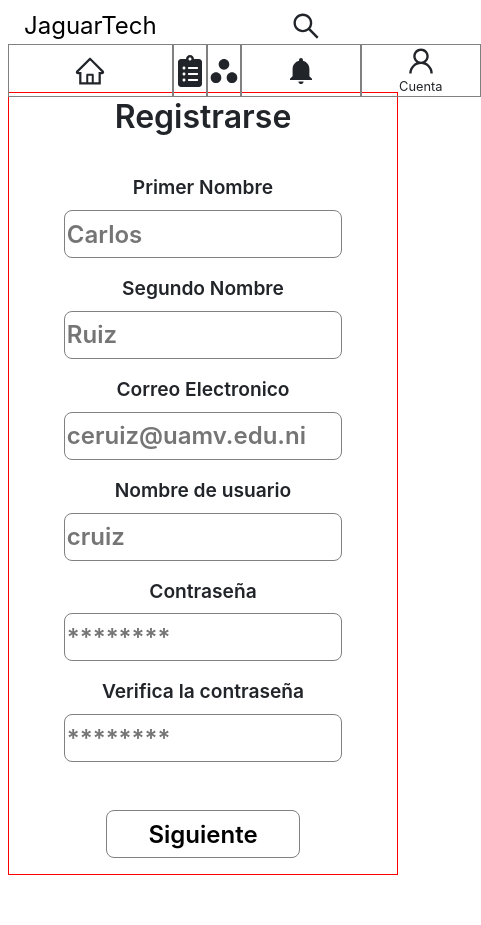
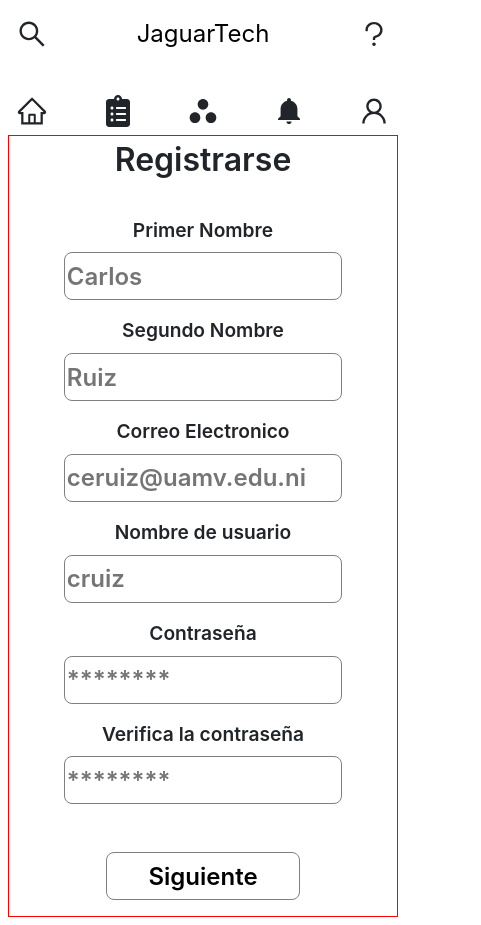
Before and after one commit to Sircarlosruiz/ForoJaguarTechFrontend, a React (Create React App) app: page /sign-up in a window 390 px wide. Shown: the whole page, 481 px wide, since content can reach past the window. Before the commit the page ends 883 px from the top, so only its background shows below. Built offline with nearby package versions, Linux system fonts and the light colour scheme; no server answers.

Commit message:
[add] final style in navigation bar in mobile view

```diff
--- a/src/routes/navigation/Navigation-Header.component.jsx
+++ b/src/routes/navigation/Navigation-Header.component.jsx
@@ -33,7 +33,6 @@ const NavigationHeader = () => {
   //Effects
   useEffect(() => {
     currentUser && setShowSignInModal(false);
-
   }, [currentUser]);
 
   //callbacks functions
@@ -61,15 +60,32 @@ const NavigationHeader = () => {
   };
 
   useOnClickOutside(signInModalRef, hideModal);
+
   return (
     <div className="navigation">
+      <div className="menu-container">
+        <div className="top-menu">
+          <div className="search-bar">
+            <AiOutlineSearch className="icon-search-bar" />
 
-      <div className="menu-container">
+            <input
+              type="text"
+              name="input-search"
+              className="input-search-bar"
+            />
+          </div>
 
           <Link to={"/"}>
             <div className="logo">JaguarTech</div>
           </Link>
 
+          <div className="add-question">
+            <AiOutlineQuestion className="icon-question-mark" />
+            <label className="text-question">Añade tu pregunta</label>
+          </div>
+        </div>
+
+        <div className="bottom-menu">
           <div className="icon-home">
             <AiOutlineHome />
           </div>
@@ -84,11 +100,6 @@ const NavigationHeader = () => {
 
           <div className="icon-notifications">
             <IoMdNotifications />
-        </div>
-
-        <div className="search-bar">
-          <AiOutlineSearch className="icon-search-bar" />
-          <input type="text" name="input-search" className="input-search-bar" />
           </div>
 
           {!currentUser ? (
@@ -111,22 +122,17 @@ const NavigationHeader = () => {
             </>
           )}
 
-        <div className="add-question">
-          <AiOutlineQuestion className="icon-question-mark" />
-          <label className="text-question">Añade tu pregunta</label>
         </div>
 
         <ModalContainer
           show={showSignInModal}
           className={"modal-container signIn"}
-          component={<SignIn/>}
+          component={<SignIn />}
           modalRef={signInModalRef}
         />
-
       </div>
 
       <Outlet />
-
     </div>
   );
 };
--- a/src/routes/navigation/Navigation-Header.component.scss
+++ b/src/routes/navigation/Navigation-Header.component.scss
@@ -28,8 +28,8 @@
         padding-bottom: 0;
       }
 
-      height: 20rem;
-      width: 20rem;
+      height: auto;
+      width: auto;
       top: 4.5rem;
       right: 1rem;
       flex-flow: column;
@@ -58,6 +58,12 @@
       width: 1.5rem;
       height: 1.5rem;
     }
+
+    .nav-links{
+      display: flex;
+      justify-content: space-between;
+      align-items: center;
+      width: 25vw;
 
       .icon-home {
         display: flex;
@@ -102,6 +108,9 @@
           height: 2rem;
         }
       }
+
+    }
+
 
     .search-bar {
       display: flex;
@@ -153,111 +162,160 @@
 }
 //MOBILE
 @media (max-width: $break-mobileLarge) {
+
   .navigation {
     width: 100vw;
 
-    .menu-container {
-      display: grid;
-      grid-template-columns: repeat(5, 1fr);
-      grid-template-rows: repeat(2, 1fr);
-      grid-column-gap: 0px;
-      grid-row-gap: 0px;
-      place-items: center;
-      height: 10vh;
+    .menu-container{
+      display: flex;
+      flex-direction: column;
+      justify-content: space-between;
+      align-items: center;
+      width: 100vw;
+      height: 15vh;
 
-      .logo {
-        grid-area: 1 / 1 / 2 / 3;
-        margin-right: 1rem;
-        font-size: 1.5rem;
+      svg{
+        width: 2rem;
+        height: 2rem;
       }
-      .search-bar {
-        grid-area: 1 / 4 / 2 / 6;
-        margin-left: 3rem;
 
-        .input-search-bar {
+      .top-menu{
+        display: flex;
+        flex-direction: row;
+        justify-content: space-between;
+        align-items: center;
+        width: 100vw;
+        padding: 0.5rem;
+
+
+      .search-bar{
+        width: auto;
+        height: auto;
+
+        .icon-search-bar{
+          width: 2rem;
+          height: 2rem;
+          margin: 0;
+          position: relative;
+
+        }
+
+        .input-search-bar{
           display: none;
         }
+      }
 
-        .icon-search-bar {
-          width: 2rem;
-          height: 2rem;
-          margin-right: 1rem;
-          position: absolute;
+      .add-question{
+
+        .text-question{
+          display: none;
         }
       }
-      .icon-home {
-        grid-area: 2 / 1 / 3 / 2;
-        border: 1px solid gray;
-        width: 100%;
-        height: 100%;
+      }
+
+      .bottom-menu{
+        display: flex;
+        flex-direction: row;
+        justify-content: space-between;
+        align-items: center;
+        width: 100vw;
+        padding: 0.5rem;
+
+        .nav-links{
+          display: flex;
+          flex-direction: row;
+          justify-content: space-between;
+          align-items: center;
+          margin: 0.2rem 1rem;
+          width: 100vw;
+
+          .icon-home{
             display: flex;
             align-items: center;
             justify-content: center;
 
-        svg {
+            svg{
               width: 2rem;
               height: 2rem;
             }
           }
-      .icon-follows {
-        grid-area: 2 / 2 / 3 / 3;
-        border: 1px solid gray;
-        width: 100%;
-        height: 100%;
+
+          .icon-follows{
             display: flex;
             align-items: center;
             justify-content: center;
 
-        svg {
+            svg{
               width: 2rem;
               height: 2rem;
             }
           }
-      .icon-spaces {
-        grid-area: 2 / 3 / 3 / 4;
-        border: 1px solid gray;
-        width: 100%;
-        height: 100%;
+
+          .icon-spaces{
             display: flex;
             align-items: center;
             justify-content: center;
 
-        svg {
+            svg{
               width: 2rem;
               height: 2rem;
             }
           }
-      .icon-notifications {
-        grid-area: 2 / 4 / 3 / 5;
-        border: 1px solid gray;
-        width: 100%;
-        height: 100%;
+
+          .icon-notifications{
             display: flex;
             align-items: center;
             justify-content: center;
 
-        svg {
+            svg{
               width: 2rem;
               height: 2rem;
             }
           }
-      .icon-user {
-        grid-area: 2 / 5 / 3 / 6;
-        border: 1px solid gray;
-        width: 100%;
-        height: 100%;
+
+          .icon-user{
             display: flex;
+            flex-direction: column;
+            justify-content: center;
             align-items: center;
-        justify-content: center;
 
-        svg {
+            p{
+              margin: 0;
+              font-size: 0.8rem;
+            }
+
+            svg{
               width: 2rem;
               height: 2rem;
             }
           }
-      .add-question {
+
+          .add-question{
+            display: flex;
+            flex-direction: column;
+            align-items: center;
+            justify-content: center;
+
+            .text-question{
+              font-size: 0.8rem;
+              font-weight: 600;
+              margin-left: 0.5rem;
+              margin-bottom: 0;
+            }
+          }
+        }
+
+        .icon-user{
+
+          p{
             display: none;
           }
         }
       }
+
+
     }
+
+  }
+
+}
```
Lines whose indentation alone changed are shown as unchanged.
